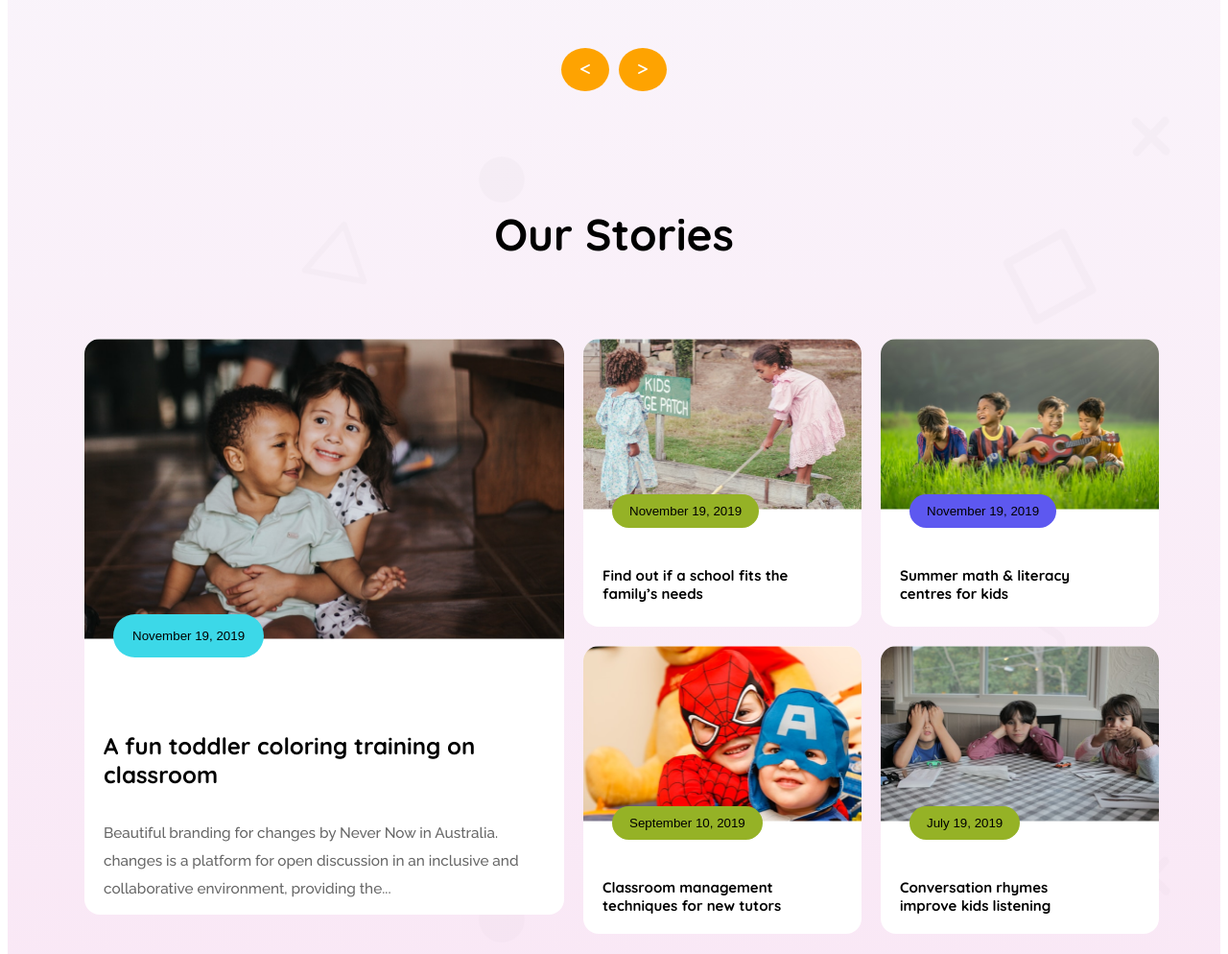
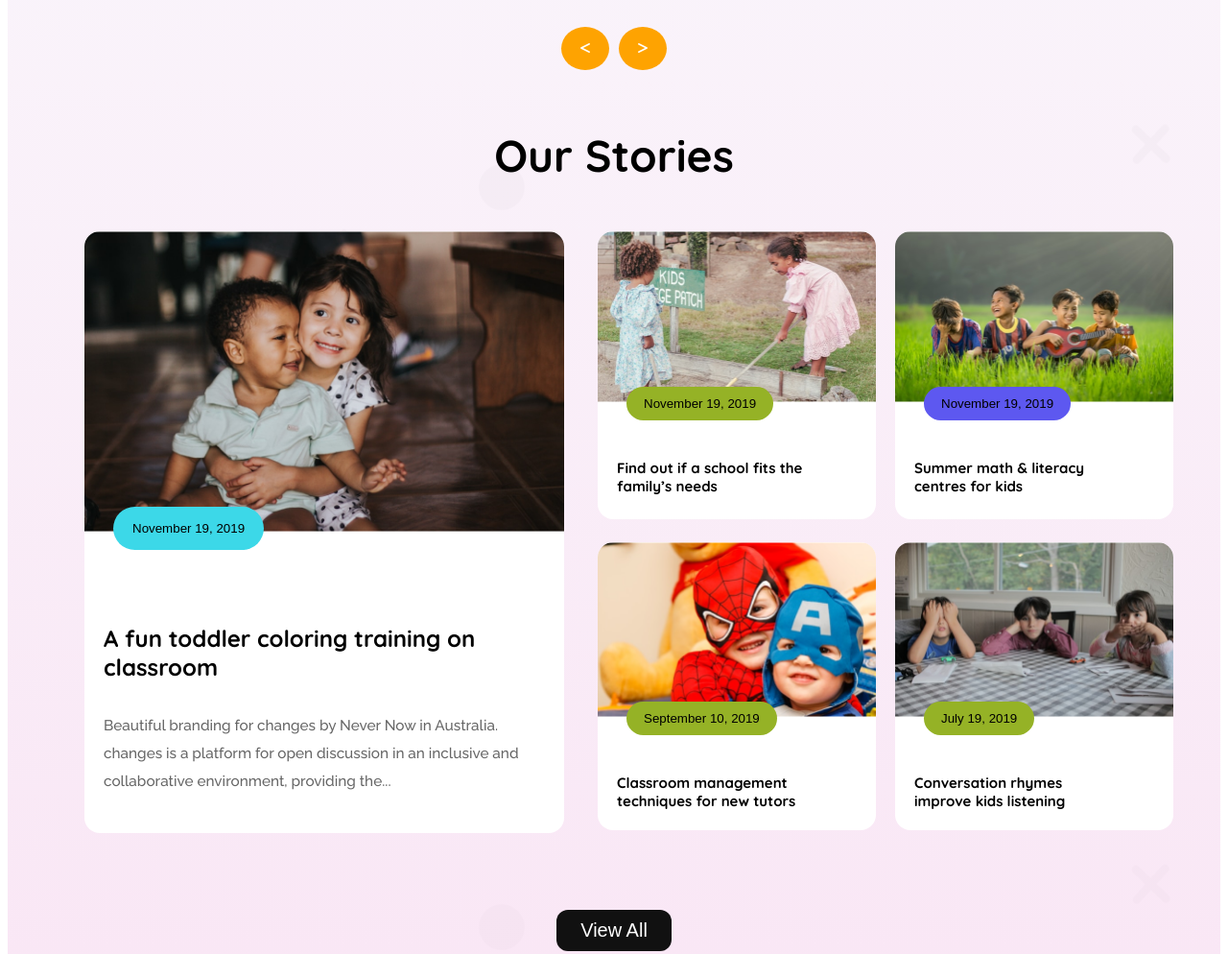
Before and after one commit to kaium44809/assignment-02, a plain HTML site: page index.html in a window 1280 px wide. Shown: the part 1360-2354 px from the top of the page at 96% size. Drawn offline with Linux system fonts and the light colour scheme.

Commit message:
last commit

```diff
--- a/index.html
+++ b/index.html
@@ -18,7 +18,7 @@
       behavior="scroll"
       direction="left"
       scrollamount="5"
-      style="font-size: 24px"
+      style="font-size: 30px"
     >
       <span style="color: rgb(255, 0, 0)">Welcome</span>
       <span style="color: rgb(0, 255, 0)">to</span>
@@ -126,14 +126,14 @@
               collaborative environment, providing the...
             </p>
           </div>
-          <div class="box gap" id="box-2">
+          <div class="box" id="box-2">
             <img class="radius-02" src="./assets/story-2.png" alt="" />
             <button class="button-04">November 19, 2019</button>
             <h4 class="training-02">
               Find out if a school fits the<br />family’s needs
             </h4>
           </div>
-          <div class="box gap" id="box-3">
+          <div class="box" id="box-3">
             <img class="radius-03" src="./assets/story-3.png" alt="" />
             <button class="button-05">November 19, 2019</button>
             <h4 class="training-02">
@@ -141,7 +141,7 @@
               centres for kids
             </h4>
           </div>
-          <div class="box gap" id="box-4">
+          <div class="box" id="box-4">
             <img class="radius-04" src="./assets/story-4.png" alt="" />
             <button class="button-04">September 10, 2019</button>
             <h4 class="training-02">
@@ -149,7 +149,7 @@
               techniques for new tutors
             </h4>
           </div>
-          <div class="box gap" id="box-5">
+          <div class="box" id="box-5">
             <img class="radius-05" src="./assets/story-5.png" alt="" />
             <button class="button-04">July 19, 2019</button>
             <h4 class="training-02">
--- a/style.css
+++ b/style.css
@@ -223,8 +223,8 @@ body {
   display: flex;
   gap: 10px;
   justify-content: center;
-  margin-top: 80px;
-  margin-bottom: 100px;
+  margin-top: 50px;
+  margin-bottom: 60px;
 }
 .nav-btn {
   border: none;
@@ -240,7 +240,7 @@ body {
 #box-1 {
   grid-row: span 2;
   width: 500px;
-  height: 600px;
+  height: 627px;
 }
 .radius-01 {
   border-radius: 16px 16px 0 0;
@@ -249,6 +249,7 @@ body {
 #box-2 {
   width: 290px;
   height: 300px;
+  margin-left: 15px;
 }
 .radius-02 {
   border-radius: 16px 16px 0 0;
@@ -265,6 +266,7 @@ body {
 #box-4 {
   width: 290px;
   height: 300px;
+  margin-left: 15px;
 }
 .radius-04 {
   border-radius: 16px 16px 0 0;
@@ -282,8 +284,8 @@ body {
   color: rgb(0, 0, 0);
   font-size: 46px;
   text-align: center;
-  margin-top: 120px;
-  margin-bottom: 80px;
+  margin-top: 20px;
+  margin-bottom: 50px;
 }
 .box {
   /* border: 2px solid red; */
@@ -339,9 +341,6 @@ body {
 }
 .beautiful-description {
   padding-left: 20px;
-}
-.gap {
-  gap: 20px;
 }
 /* .bg-02 {
   background: url(image),
```
